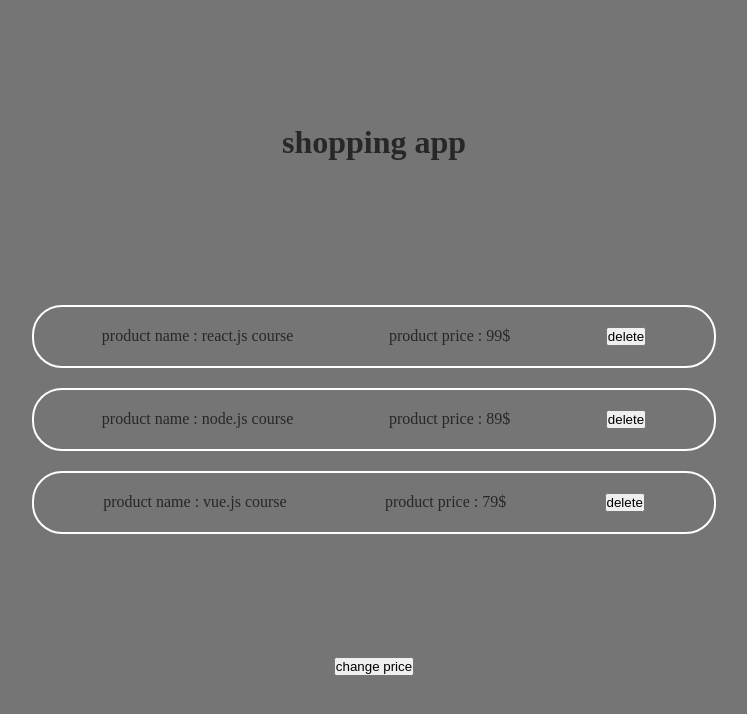
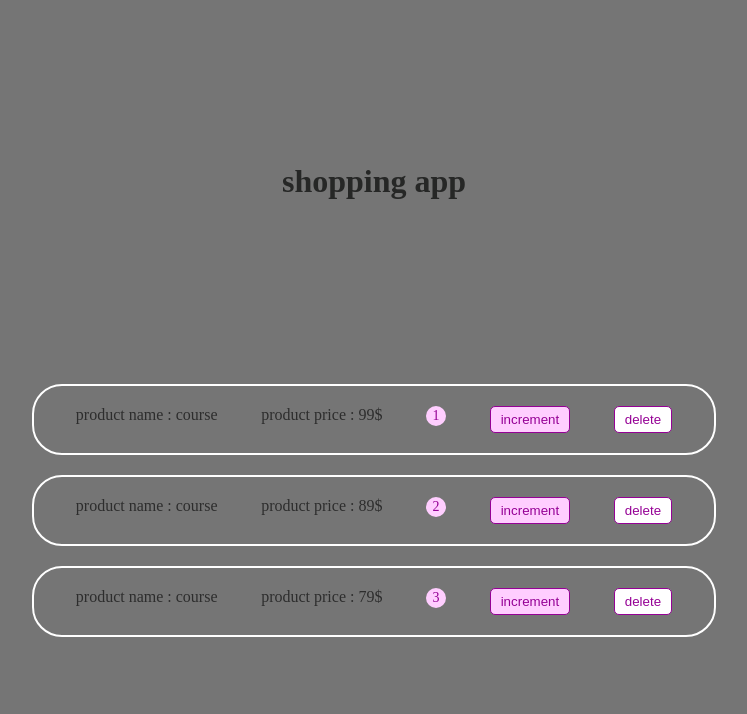
Before and after one commit to Farhad-Toumarzade/react, a React (Create React App) app: page / in a window 1280 px wide. Shown: the top 714 px of the page, without its empty margins (266-1013 px from the left). Built offline with nearby package versions, Linux system fonts and the light colour scheme; the HTML template or start-up script is replaced by a standard one.

Commit message:
increment button added!

```diff
--- a/src/App.js
+++ b/src/App.js
@@ -16,23 +16,23 @@ class App extends React.Component{
         count: 0,
     };
 
-    clickHandler = () =>{
-         this.setState({
-            Products: [
-                {title:"react.js", price:"79$"},
-                {title:"node.js", price:"69$"},
-                {title:"vue.js", price:"59$"},
-            ],
-         });
-        }
+    // clickHandler = () =>{
+    //      this.setState({
+    //         Products: [
+    //             {title:"react.js", price:"79$"},
+    //             {title:"node.js", price:"69$"},
+    //             {title:"vue.js", price:"59$"},
+    //         ],
+    //      });
+    //     }
     render() {
         return(
              <div className='container' id='title'>
              <h1>shopping app</h1>
                 <ProductList />
-            <button onClick={this.clickHandler} className="product">
+             {/* <button onClick={this.clickHandler} className="product">
                 change price
-            </button>
+            </button>  */}
              </div>
 
         );
--- a/src/product.js
+++ b/src/product.js
@@ -5,9 +5,14 @@ const product = (props) => {
     // console.log(props);
     return (
         <div className={styles.product}>
-            <p>product name : {props.name} course</p>
-            <p>product price : {props.price} </p>
-            <button onClick={props.onDelete}>
+            <p>product name : {props.product.name} course</p>
+            <p>product price : {props.product.price} </p>
+            <span className={styles.value}>{props.product.quantity}</span>
+
+            <button className={`${styles.button} ${styles.inc}`}>
+                increment
+            </button>
+            <button onClick={props.onDelete} className={styles.button}>
                 delete
             </button>
         </div>
--- a/src/product.module.css
+++ b/src/product.module.css
@@ -7,4 +7,30 @@
     justify-content: space-around;
     width: 40rem;
     margin-top: 20px;
+    color: rgb(45, 45, 45);
+
 }
+.button{
+    color: rgb(149, 1, 149);
+    background-color: white;
+    padding: 5px 10px;
+    border: 1px solid rgb(149, 1, 149);
+    border-radius: 5px;
+    outline: none;
+    cursor: pointer;
+}
+.inc{
+    background-color: rgb(255, 206, 255);
+}
+.value{
+    color: rgb(149, 1, 149);
+    background-color: rgb(255, 206, 255) ;
+    height: 20px;
+    width: 20px;
+    border-radius: 50%;
+    display: flex;
+    justify-content: center;
+    align-items: center;
+    font-size: 14px;
+
+}
--- a/src/product/ProductList.js
+++ b/src/product/ProductList.js
@@ -3,9 +3,9 @@ import Product from '../product';
 
 class ProductList extends Component {
     state = { Products:[
-        {title:"react.js", price:"99$", id:1},
-        {title:"node.js", price:"89$", id:2},
-        {title:"vue.js", price:"79$", id:3},
+        {title:"react.js", price:"99$", id:1, quantity: 1},
+        {title:"node.js", price:"89$", id:2, quantity: 2},
+        {title:"vue.js", price:"79$", id:3, quantity: 3},
     ],
  }
 //  state => Handler !
@@ -21,7 +21,7 @@ class ProductList extends Component {
         return (
             <div >
                 {this.state.Products.map((product, index) =>{
-                return <Product name={product.title} price={product.price} key={index} onDelete={() => this.removeHandler(product.id)}/>;
+                return <Product product={product} key={index} onDelete={() => this.removeHandler(product.id)}/>;
             })}
             </div >
         );
```
